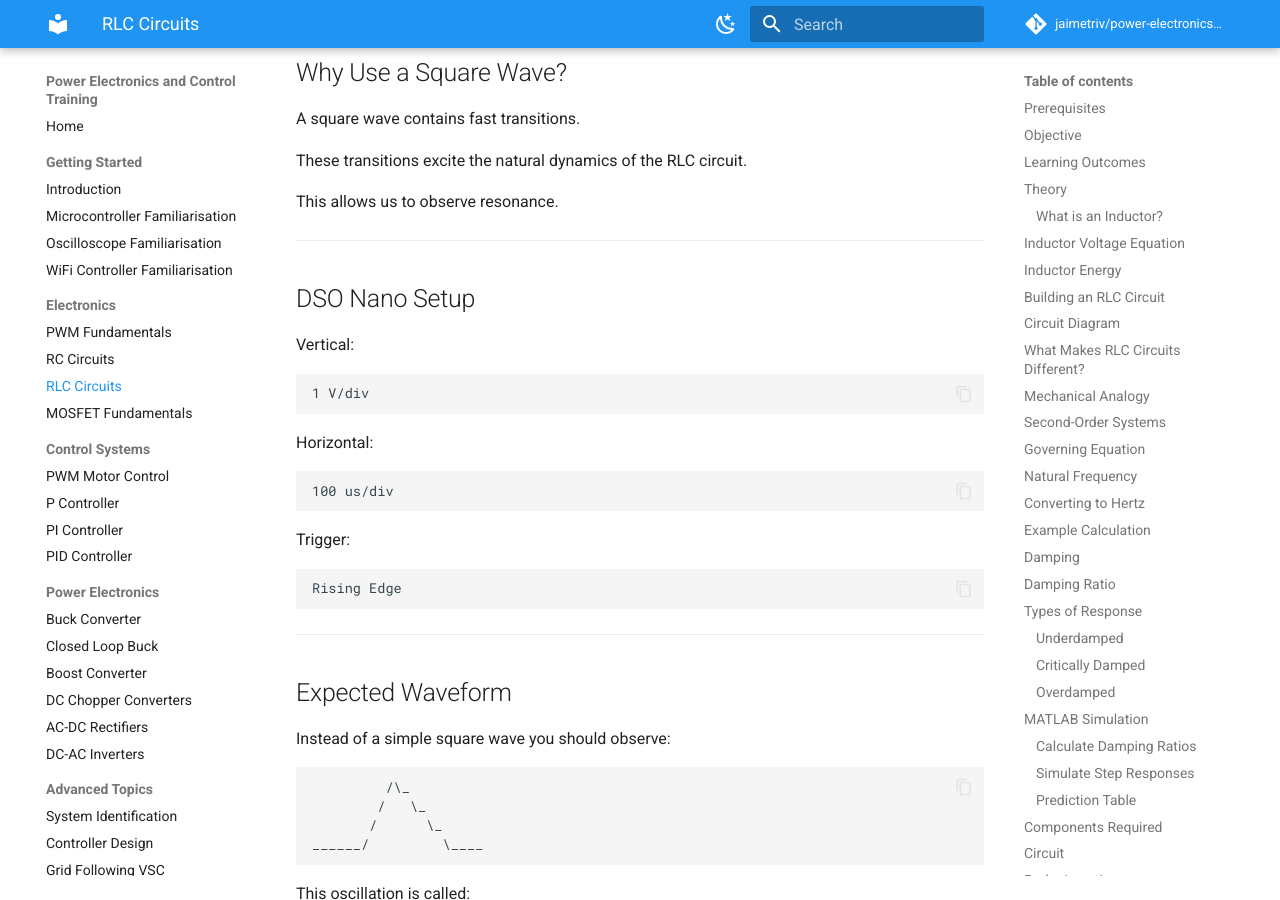
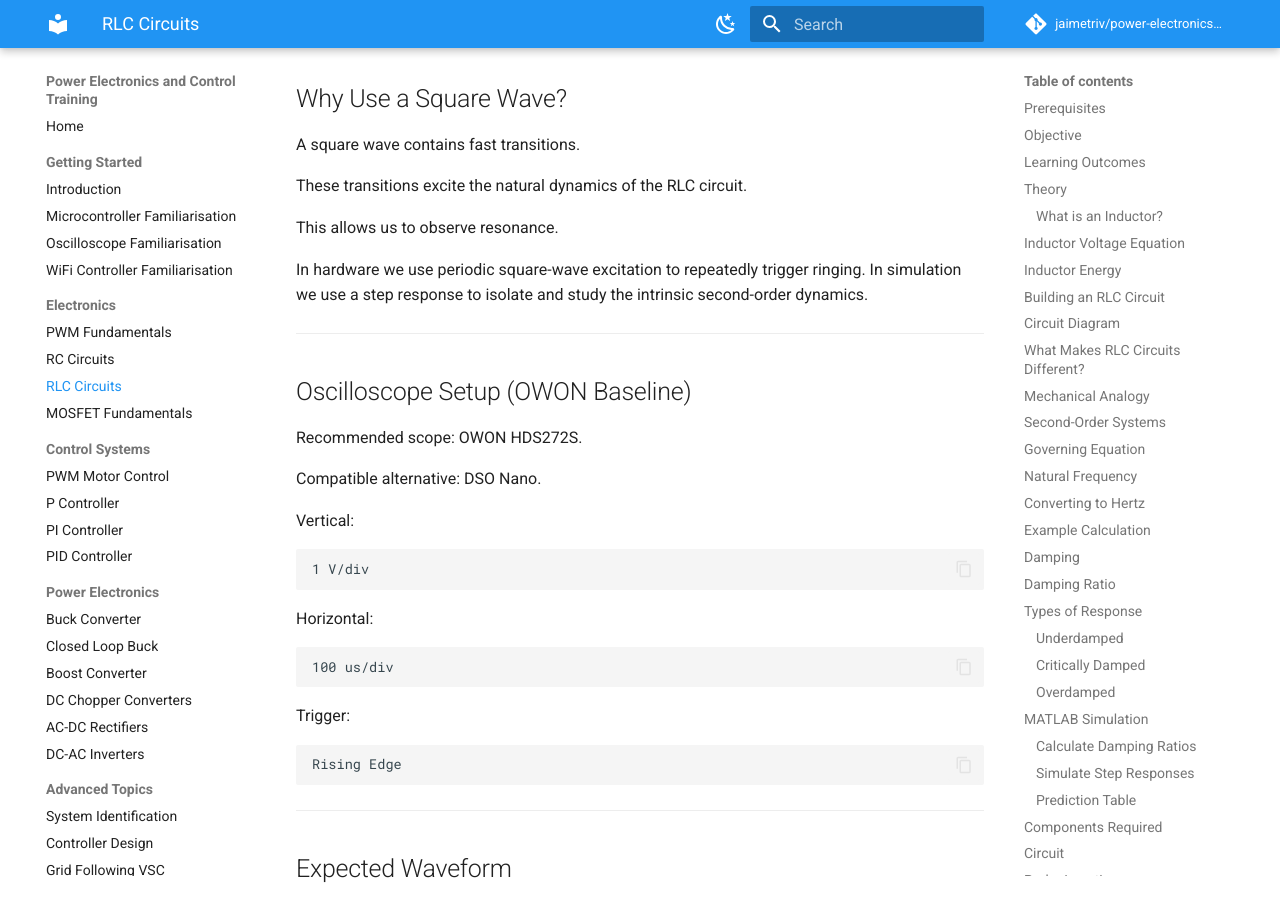
Before and after one commit to jaimetriv/power-electronics-and-control-training, an MkDocs documentation site: the page built from docs/03_RLC_Circuits.md, in a window 1280 px wide and 900 px high, scrolled down 12409 px. Built offline with MkDocs 1.6.1 and Material for MkDocs 9.7.7, drawn with Linux system fonts in a browser that asks for light colours; comment, search, counter and statistics services are not loaded; some of the changed text lies outside the part shown.

Commit message:
docs(03_rlc_circuits): align with owon/esp32 baseline and clarify step-vs-square

````diff
--- a/docs/03_RLC_Circuits.md
+++ b/docs/03_RLC_Circuits.md
@@ -22,7 +22,7 @@ In this project you will learn:
 - What natural frequency is
 - What damping is
 - How second-order systems behave
-- How to measure oscillations using the DSO Nano
+- How to measure oscillations using an oscilloscope (OWON HDS272S recommended, DSO Nano compatible)
 
 This project marks the transition from first-order systems to second-order systems.
 
@@ -463,10 +463,10 @@ Additional components:
 
 Existing tools:
 
-- Arduino Uno
+- Controller (Arduino Uno or ESP32 DevKit V1)
 - Breadboard
 - Jumper wires
-- DSO Nano Oscilloscope
+- Oscilloscope (OWON HDS272S recommended, DSO Nano compatible)
 
 ---
 
@@ -559,9 +562,16 @@ These transitions excite the natural dynamics of the RLC circuit.
 
 This allows us to observe resonance.
 
+In hardware we use periodic square-wave excitation to repeatedly trigger ringing.
+In simulation we use a step response to isolate and study the intrinsic second-order dynamics.
+
 ---
 
-## DSO Nano Setup
+## Oscilloscope Setup (OWON Baseline)
+
+Recommended scope: OWON HDS272S.
+
+Compatible alternative: DSO Nano.
 
 Vertical:
 
@@ -848,7 +858,7 @@ Now overlay your measured resonant frequency against the theoretical simulation.
 
 ### Enter Your Measured Period
 
-From Experiment 2, record the oscillation period you measured on the DSO Nano:
+From Experiment 2, record the oscillation period you measured on the oscilloscope:
 
 ```matlab
 L = 0.1;
@@ -1072,7 +1082,7 @@ Time Base
 
 ✅ Correct component values
 
-✅ DSO Nano triggering correctly
+✅ Oscilloscope triggering correctly (OWON or DSO Nano)
 
 ✅ Appropriate time scale selected
 
````
Also changed, not shown: other parts of docs/03_RLC_Circuits.md (+7 -4 lines).
